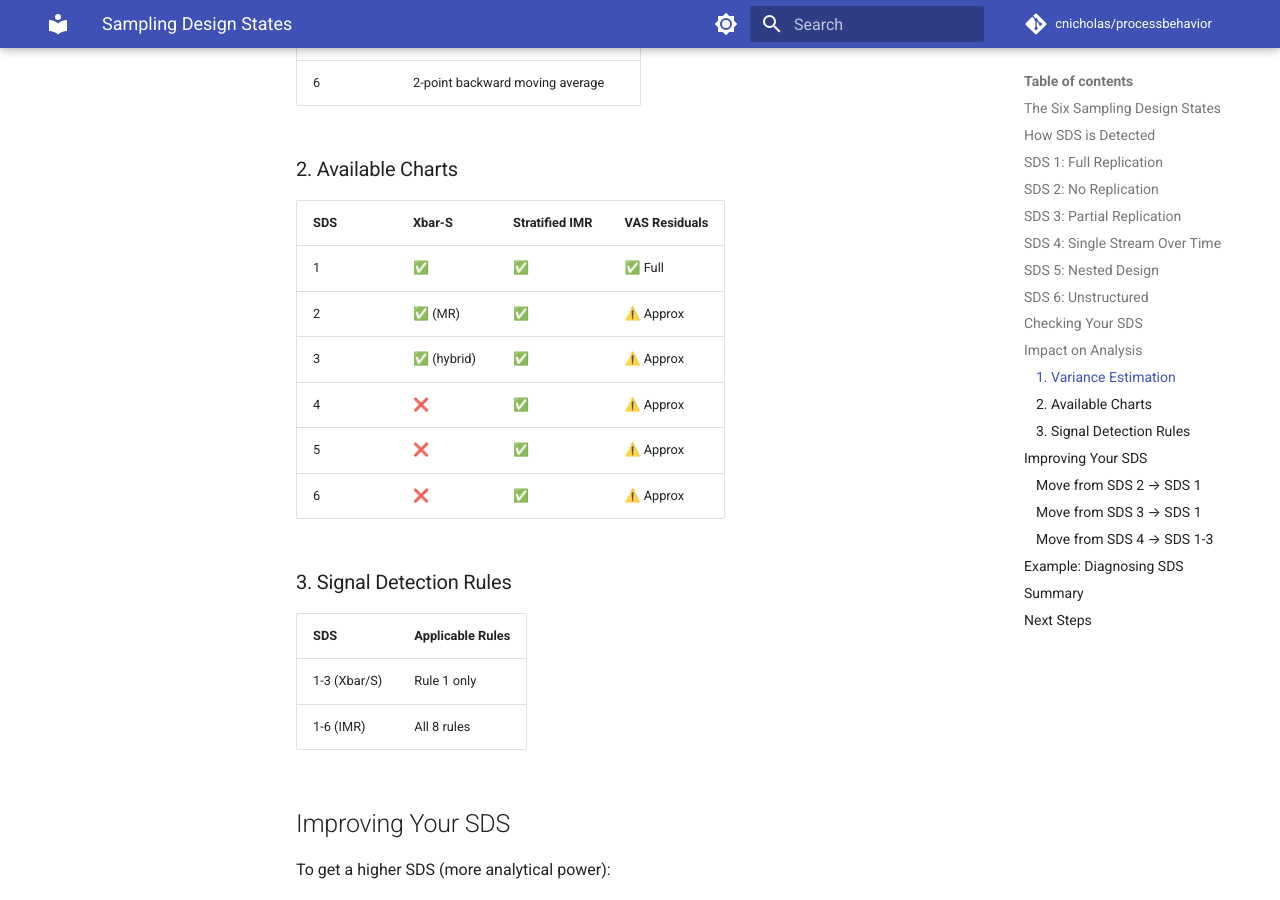
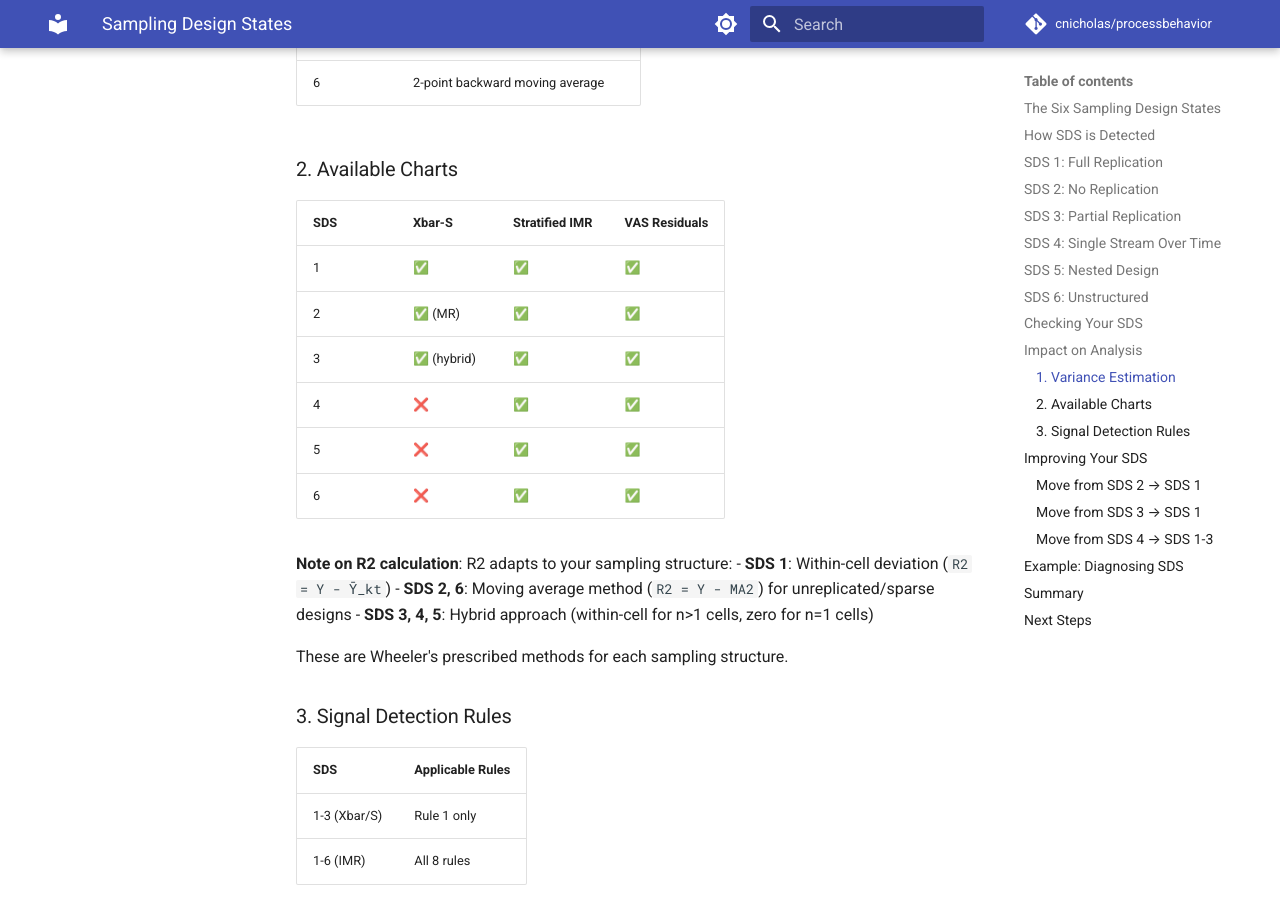
Before and after one commit to cnicholas/processbehavior, an MkDocs documentation site: the page built from docs/user-guide/sds-detection.md, in a window 1280 px wide and 900 px high, scrolled down 4149 px. Built offline with MkDocs 1.6.1 and Material for MkDocs 9.7.7, drawn with Linux system fonts in a browser that asks for light colours; comment, search, counter and statistics services are not loaded.

Commit message:
docs: Correct VAS residual and chart availability by SDS
Updated documentation to align with Wheeler/Bishop methodology:

- R2_S now shows available (⚠️) for SDS 4, 5 when cells have n≥2
- Added footnote clarifying SDS 6 uses MR chart only
- Clarified R2 calculation methods by SDS:
  - SDS 1: Within-cell (R2 = Y - Ȳ_kt)
  - SDS 2, 6: Moving average (R2 = Y - MA2)
  - SDS 3, 4, 5: Hybrid (within-cell for n>1, zero for n=1)
- All residuals (R1-R5) available for all SDS levels

Related issues: #49, #50, #51, #52

```diff
--- a/docs/user-guide/sds-detection.md
+++ b/docs/user-guide/sds-detection.md
@@ -185,12 +185,19 @@ The SDS affects three key aspects:
 
 | SDS | Xbar-S | Stratified IMR | VAS Residuals |
 |-----|--------|----------------|---------------|
-| 1 | ✅ | ✅ | ✅ Full |
-| 2 | ✅ (MR) | ✅ | ⚠️ Approx |
-| 3 | ✅ (hybrid) | ✅ | ⚠️ Approx |
-| 4 | ❌ | ✅ | ⚠️ Approx |
-| 5 | ❌ | ✅ | ⚠️ Approx |
-| 6 | ❌ | ✅ | ⚠️ Approx |
+| 1 | ✅ | ✅ | ✅ |
+| 2 | ✅ (MR) | ✅ | ✅ |
+| 3 | ✅ (hybrid) | ✅ | ✅ |
+| 4 | ❌ | ✅ | ✅ |
+| 5 | ❌ | ✅ | ✅ |
+| 6 | ❌ | ✅ | ✅ |
+
+**Note on R2 calculation**: R2 adapts to your sampling structure:
+- **SDS 1**: Within-cell deviation (`R2 = Y - Ȳ_kt`)
+- **SDS 2, 6**: Moving average method (`R2 = Y - MA2`) for unreplicated/sparse designs
+- **SDS 3, 4, 5**: Hybrid approach (within-cell for n>1 cells, zero for n=1 cells)
+
+These are Wheeler's prescribed methods for each sampling structure.
 
 ### 3. Signal Detection Rules
 
```
Also changed, not shown: docs/user-guide/chart-types.md (+9 -5 lines), docs/user-guide/residuals.md (+11 -6 lines).
